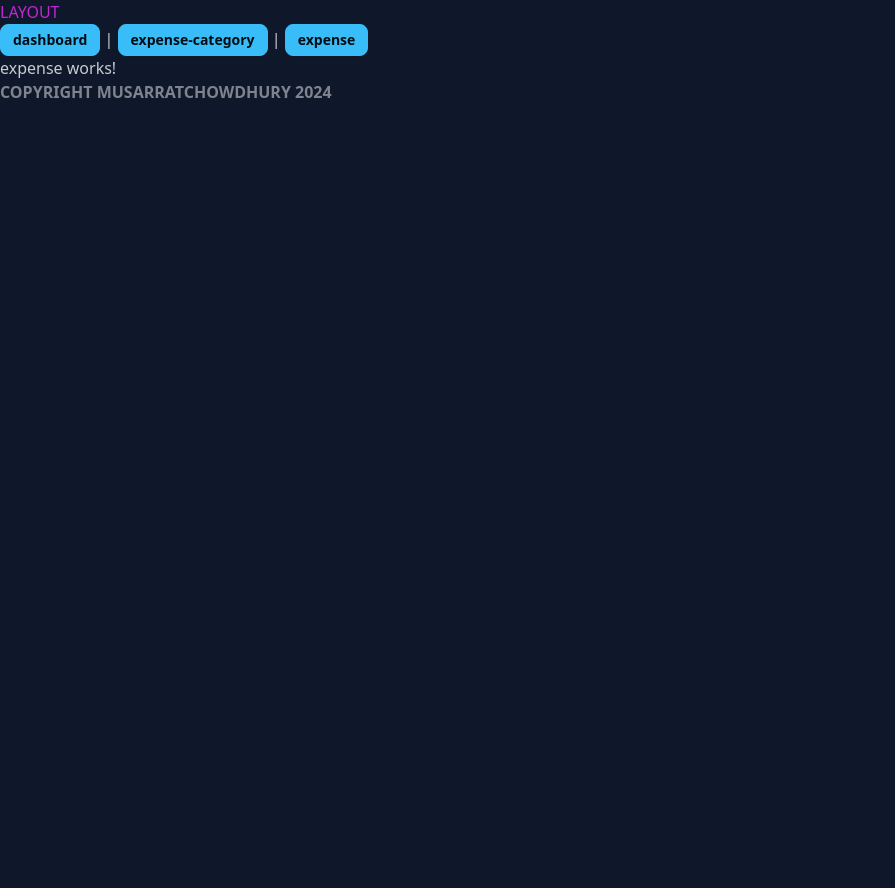
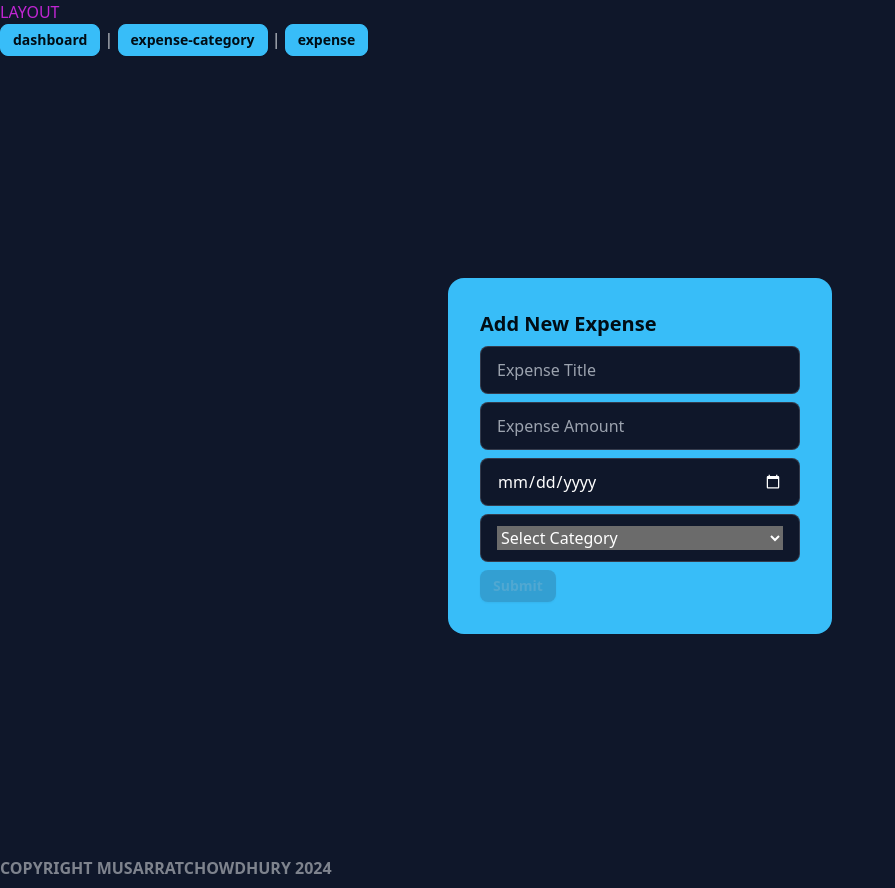
Before and after one commit to musarratChowdhury/financemanagerAngular17, an Angular app: page /expense in a window 1280 px wide. Shown: the whole page, without its empty margins (0-895 px from the left). Before the commit the page ends 800 px from the top, so only its background shows below. Built offline with nearby package versions, Linux system fonts and the light colour scheme.

Commit message:
expense form added

```diff
--- a/src/app/pages/layout/expense/expense.component.html
+++ b/src/app/pages/layout/expense/expense.component.html
@@ -1 +1,48 @@
-<p>expense works!</p>
+<div class="container mx-auto h-screen flex justify-center items-center">
+  <div class="card w-96 bg-primary text-primary-content">
+    <div class="card-body">
+      <h2 class="card-title">Add New Expense</h2>
+      <form [formGroup]="expenseForm" (ngSubmit)="onSubmit()">
+        <label class="input input-bordered flex items-center mb-2">
+          <input
+            type="text"
+            class="grow text-white"
+            placeholder="Expense Title"
+            formControlName="expenseName"
+          />
+        </label>
+        <label class="input input-bordered flex items-center mb-2">
+          <input
+            type="number"
+            class="grow text-white"
+            placeholder="Expense Amount"
+            formControlName="expenseAmount"
+          />
+        </label>
+        <label class="input input-bordered flex items-center mb-2">
+          <input
+            type="date"
+            class="grow text-white"
+            placeholder="Expense Date"
+            formControlName="expenseDate"
+          />
+        </label>
+        <label class="input input-bordered flex items-center mb-2">
+          <select
+            class="grow text-white"
+            formControlName="expenseCategory"
+          >
+            <option value="" disabled selected>Select Category</option>
+          </select>
+        </label>
+        <button
+          type="submit"
+          [disabled]="!checkValidity()"
+          class="btn btn-sm btn-info"
+        >
+          Submit
+        </button>
+      </form>
+    </div>
+  </div>
+</div>
--- a/src/app/pages/layout/expense/expense.component.ts
+++ b/src/app/pages/layout/expense/expense.component.ts
@@ -1,12 +1,33 @@
-import { Component } from '@angular/core';
+import {Component} from '@angular/core';
+import {FormBuilder, FormsModule, ReactiveFormsModule, Validators} from "@angular/forms";
 
 @Component({
   selector: 'app-expense',
   standalone: true,
-  imports: [],
+  imports: [
+    FormsModule,
+    ReactiveFormsModule
+  ],
   templateUrl: './expense.component.html',
   styleUrl: './expense.component.css'
 })
 export class ExpenseComponent {
+  constructor(private formBuilder: FormBuilder) {
+  }
 
+  expenseForm = this.formBuilder.group({
+    expenseName: ['', Validators.required],
+    expenseAmount: ['', Validators.min(0)],
+    expenseDate: ['', Validators.required],
+    expenseCategory: ['', Validators.required],
+  });
+
+  onSubmit() {
+    console.log(this.expenseForm.value);
+  }
+
+
+  checkValidity() {
+    return this.expenseForm.status == 'VALID' ? true : false;
+  }
 }
--- a/src/app/pages/login/login.component.html
+++ b/src/app/pages/login/login.component.html
@@ -3,7 +3,7 @@
     <div class="card-body">
       <h2 class="card-title">Login</h2>
       <form (ngSubmit)="onSubmit()"></form>
-      <label class="input input-bordered flex items-center gap-2">
+      <label class="input input-bordered flex items-center mb-2">
         <input
           [(ngModel)]="loginObj.email"
           type="text"
@@ -11,7 +11,7 @@
           placeholder="Email"
         />
       </label>
-      <label class="input input-bordered flex items-center gap-2">
+      <label class="input input-bordered flex items-center mb-2">
         <input
           [(ngModel)]="loginObj.password"
           type="password"
--- a/src/app/pages/register/register.component.html
+++ b/src/app/pages/register/register.component.html
@@ -3,7 +3,7 @@
     <div class="card-body">
       <h2 class="card-title">Registration</h2>
       <form [formGroup]="_regForm" (ngSubmit)="proceedRegister()">
-        <label class="input input-bordered flex items-center gap-2">
+        <label class="input input-bordered flex items-center mb-2">
           <input
             type="text"
             class="grow text-white"
@@ -11,7 +11,7 @@
             formControlName="username"
           />
         </label>
-        <label class="input input-bordered flex items-center gap-2">
+        <label class="input input-bordered flex items-center mb-2">
           <input
             type="password"
             class="grow text-white"
@@ -20,7 +20,7 @@
             formControlName="password"
           />
         </label>
-        <label class="input input-bordered flex items-center gap-2">
+        <label class="input input-bordered flex items-center mb-2">
           <input
             type="password"
             class="grow text-white"
```
